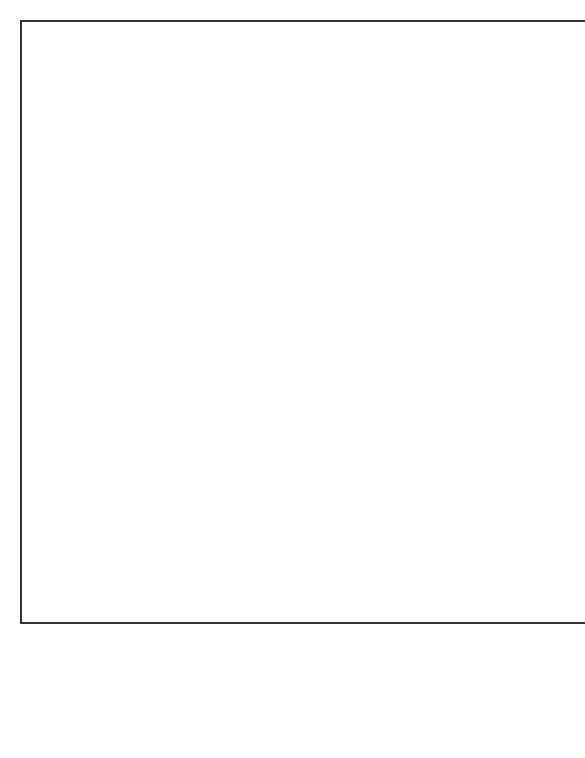
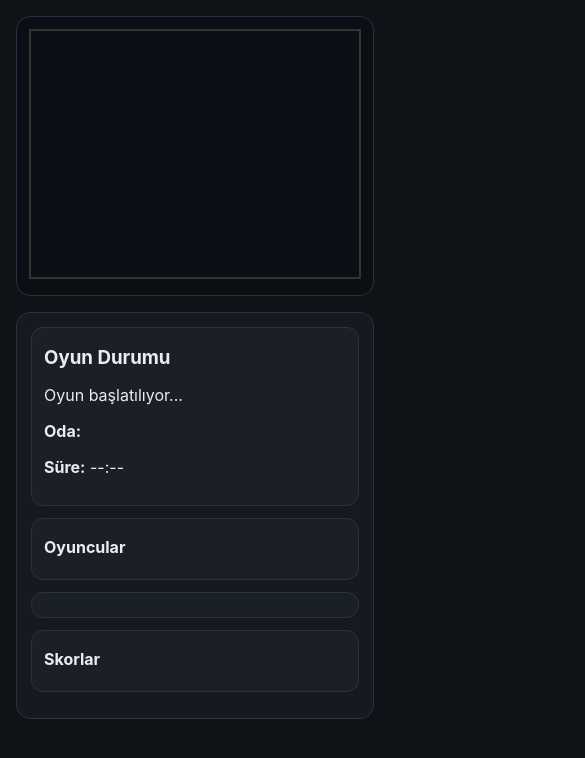
Before and after one commit to MehmetISPIR/graphgame, a website: page public/game.html in a window 390 px wide. Shown: the top 758 px of the page, 585 px wide, since content can reach past the window. Drawn offline with nearby package versions, Linux system fonts and the light colour scheme.

Commit message:
Update game.html

```diff
--- a/public/game.html
+++ b/public/game.html
@@ -5,21 +5,48 @@
   <title>Matematik Oyunu</title>
   <script src="/socket.io/socket.io.js"></script>
   <style>
-    body { font-family: Arial, sans-serif; margin: 20px; }
-    .game-container { display: flex; gap: 20px; }
-    .canvas-area { flex: 1; }
-    .sidebar { width: 320px; padding: 20px; background: #f5f5f5; }
-    .player-list { margin-bottom: 20px; }
-    .player { padding: 5px; margin: 2px 0; border-radius: 3px; }
-    .player.painter { background: #ffeb3b; font-weight: bold; }
-    .player.viewer { background: #e3f2fd; }
-    .game-info { margin-bottom: 20px; padding: 10px; background: white; border-radius: 5px; }
-    .controls { margin-top: 20px; }
-    .controls input, .controls button, .controls label, .controls select { margin: 5px 0; padding: 8px; width: 100%; box-sizing: border-box; }
-    .hidden { display: none; }
-    .scores { margin-top: 20px; }
-    .score-item { display: flex; justify-content: space-between; padding: 5px; }
-  </style>
+  :root{
+    --bg:#0f1216; --canvasBorder:#2a3240; --grid:#253042; --axes:#d1b97b;
+    --panel:#161a20; --card:#1b2027; --text:#e8edf3; --muted:#9aa6b2; --border:#2a3240;
+    --accent:#3b82f6; --warn:#f59e0b; --danger:#ef4444; --good:#22c55e;
+  }
+  *{box-sizing:border-box}
+  body{margin:0; background:var(--bg); color:var(--text); font-family:Inter, system-ui, Arial, sans-serif}
+  .game-container{
+    max-width:1200px; margin:auto; padding:16px; display:grid; grid-template-columns:1fr 340px; gap:16px;
+  }
+  @media (max-width: 980px){
+    .game-container{grid-template-columns:1fr}
+    .sidebar{order:2}
+    .canvas-area{order:1}
+  }
+  .canvas-area{
+    background: #0b0f14; padding:12px; border:1px solid var(--canvasBorder); border-radius:14px;
+  }
+  canvas{width:100%; height:auto; max-height:70vh; border:2px solid var(--canvasBorder); background:#0b1016}
+  .sidebar{
+    background:var(--panel); border:1px solid var(--border); border-radius:14px; padding:14px;
+    position:sticky; top:12px; align-self:start;
+  }
+  h3,h4{margin:6px 0 10px}
+  .game-info,.player-list,.controls,.scores{
+    background:var(--card); border:1px solid var(--border); border-radius:12px; padding:12px; margin-bottom:12px;
+  }
+  .player{padding:6px 8px; border-radius:8px; margin:4px 0; background:#131922}
+  .player.painter{background:#3a2b00; color:#fff7d6; font-weight:700}
+  .hidden{display:none}
+  input,button,label select{
+    width:100%; padding:10px 12px; border-radius:10px; border:1px solid var(--border);
+    background:#0f141b; color:var(--text); outline:none; margin:6px 0;
+  }
+  input:focus{border-color:var(--accent); box-shadow:0 0 0 3px rgba(59,130,246,.15)}
+  button{background:linear-gradient(180deg,#3b82f6,#2563eb); border:none; font-weight:600; cursor:pointer}
+  button.secondary{background:#1e293b}
+  #wordToShow{background:#2b1f00; color:#fff1c2; border:1px dashed #8b6b00}
+  /* countdown bar */
+  .barWrap{height:10px; background:#1b2431; border-radius:999px; overflow:hidden; border:1px solid var(--border); margin-top:6px}
+  .bar{height:100%; width:100%}
+</style>
 </head>
 <body>
   <div class="game-container">
```
